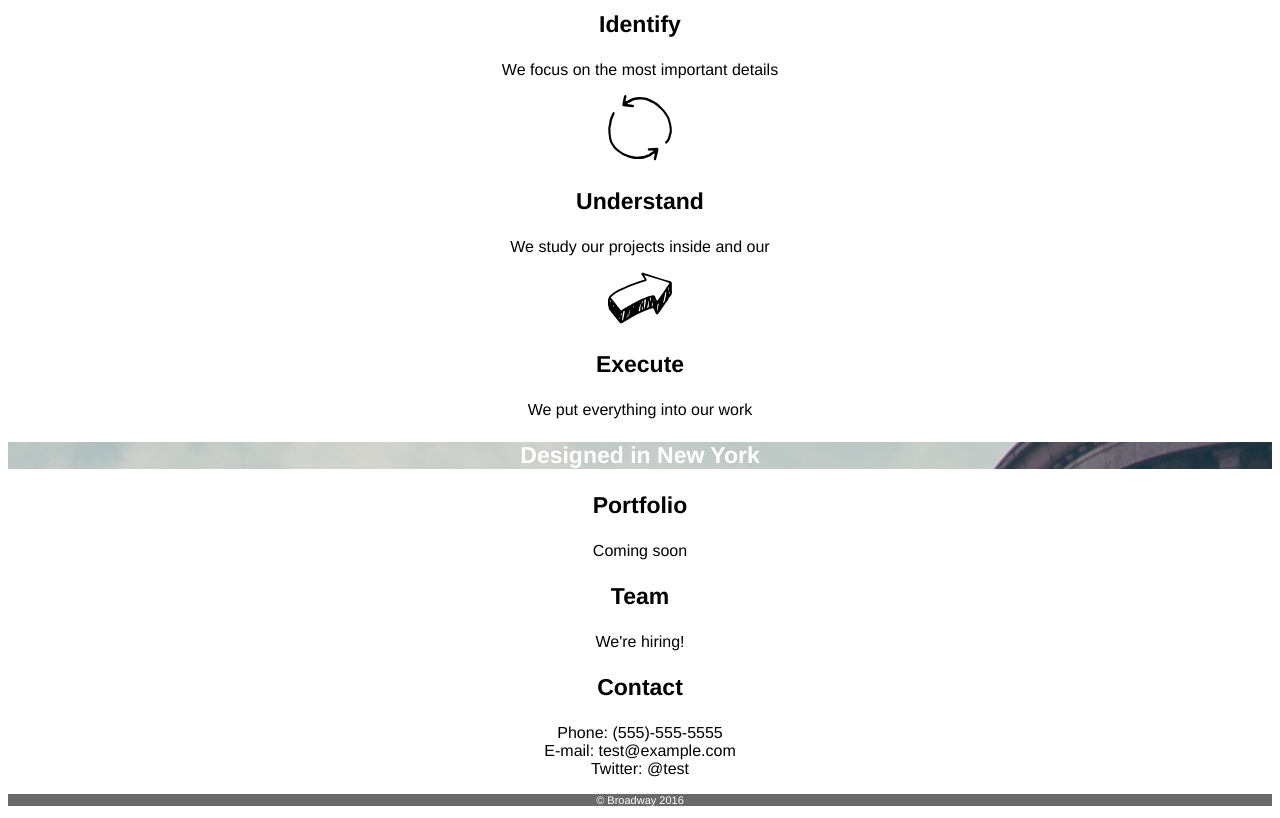
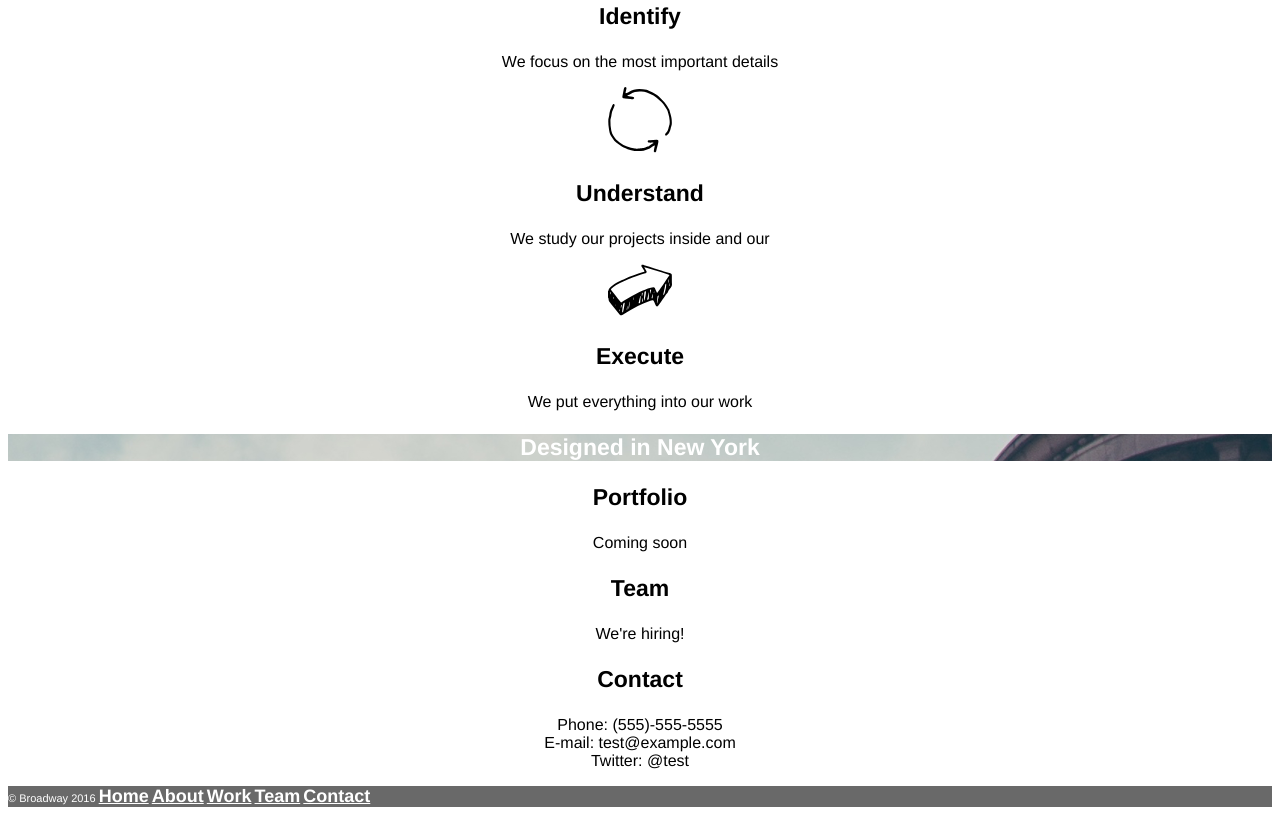
Before and after one commit to matorii/Broadway, a plain HTML site: page index.html in a window 1280 px wide. Shown: the part 492-1310 px from the top of the page. Drawn offline with Linux system fonts and the light colour scheme.

Commit message:
almost done

```diff
--- a/index.html
+++ b/index.html
@@ -39,7 +39,13 @@
       <p>Phone: (555)-555-5555<br>
         E-mail: test@example.com<br>
         Twitter: @test</p>
-      <p id="copyright"> &copy Broadway 2016 <a href=""
+      <p id="copyright"> &copy Broadway 2016
+        <a href="">Home</a>
+        <a href="">About</a>
+        <a href="">Work</a>
+        <a href="">Team</a>
+        <a href="">Contact</a>
+      </p>
 
     </div>
   </body>
--- a/resources/css/style.css
+++ b/resources/css/style.css
@@ -9,7 +9,7 @@ body {
   color: white;
 }
 
-nav {
+ a {
   font-size: 18px;
   color: white;
   font-weight: bold;
@@ -29,6 +29,7 @@ h3 {
   font-size: 11px;
   color: white;
   background-color: dimgray;
+  text-align: left;
 }
 
 #middlebar {
```
